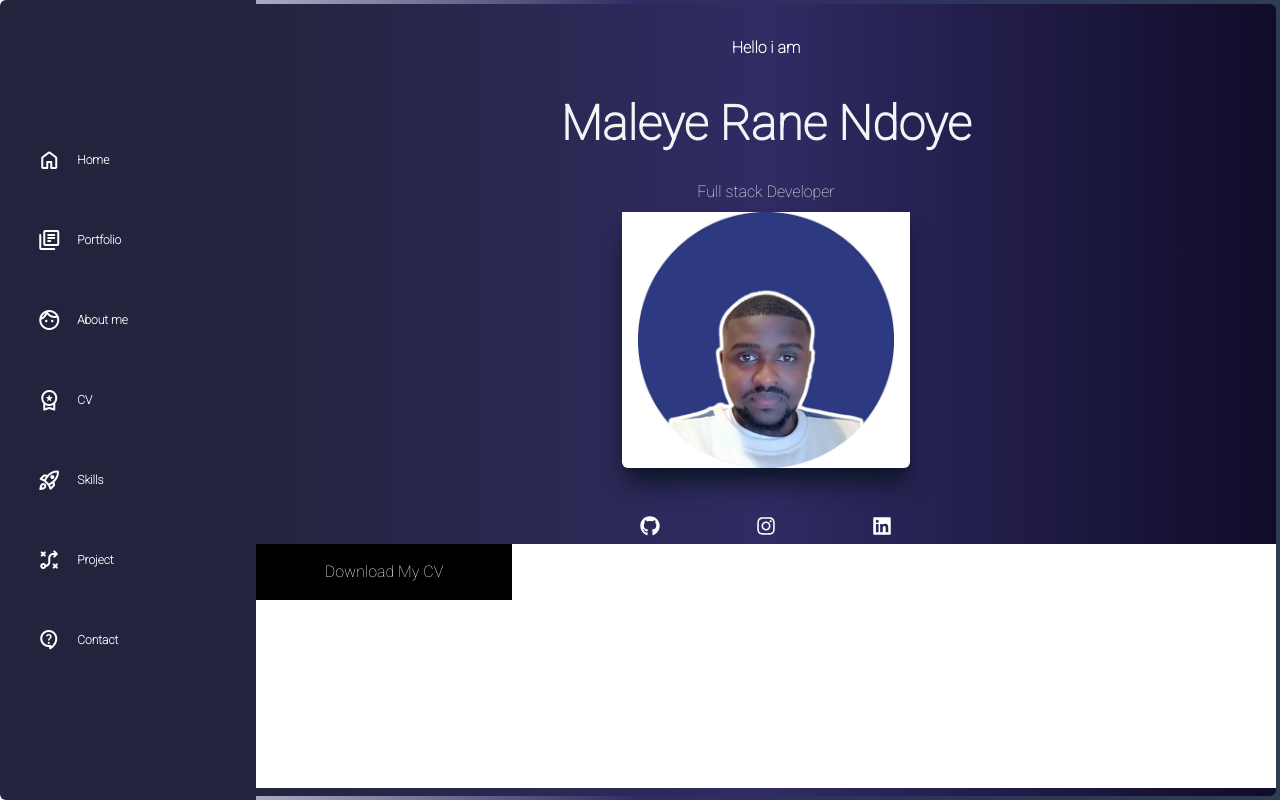
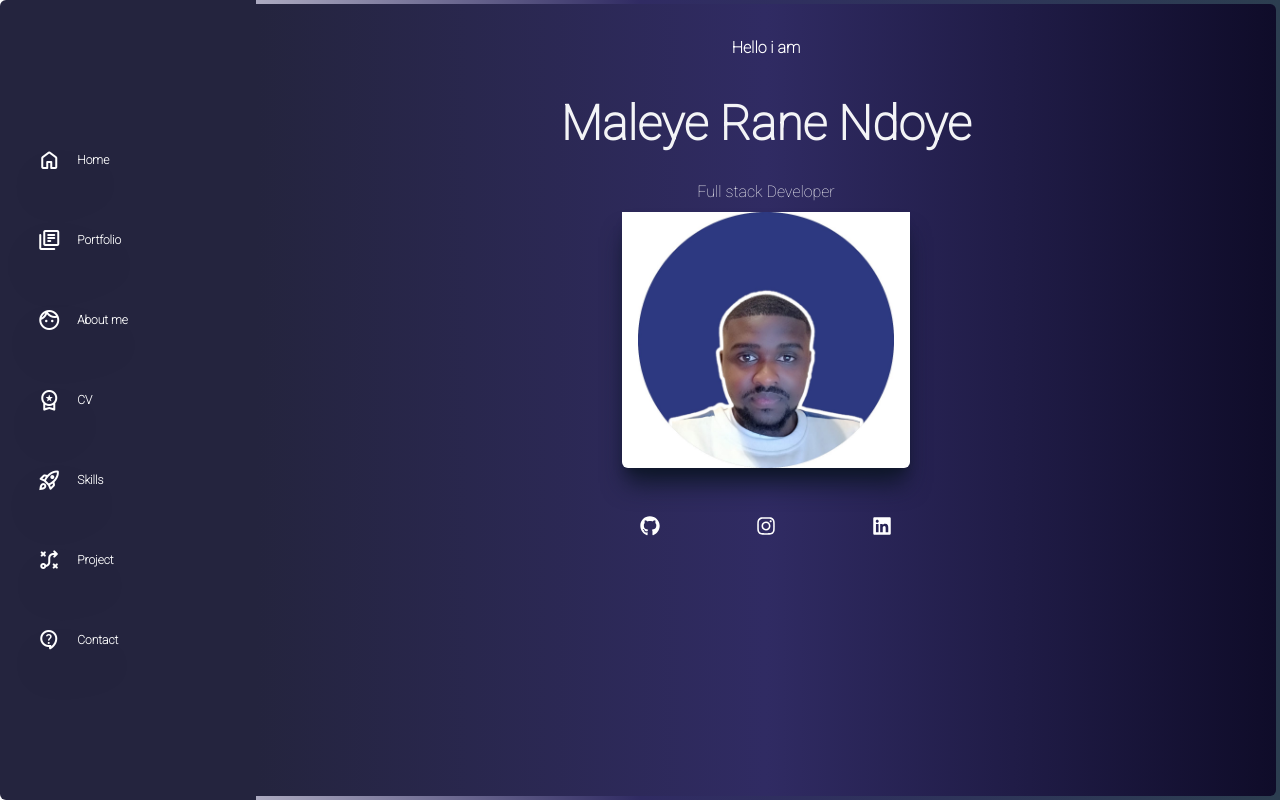
Before and after one commit to maleye-rane-ndoye/Maleye-Rane-NDOYE-Portfolio, a React (Vite) app: page / in a window 1280 px wide. Built offline with nearby package versions, Linux system fonts and the light colour scheme.

Commit message:
core: delete the download div in home page

```diff
--- a/src/DumbComponents/SideContentHouse.jsx
+++ b/src/DumbComponents/SideContentHouse.jsx
@@ -22,9 +22,7 @@ export default function SideContentHouse(){
             </div>
 
 
-            <div className='w-full h-full bg-white m-2'>
-                <DownloadPdf/>
-            </div>
+
         </div>
 
 
```
